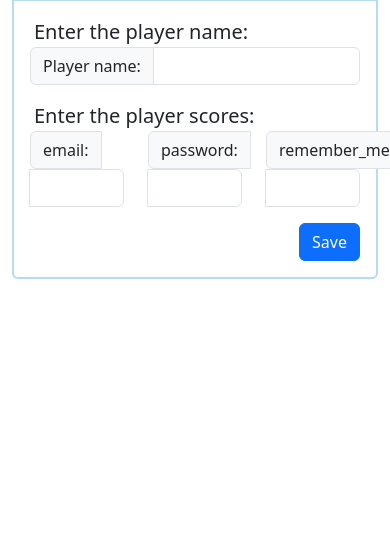
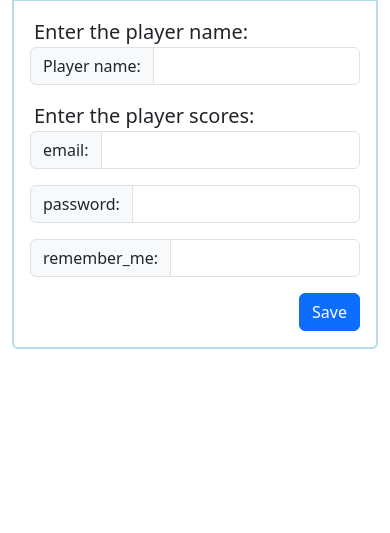
Before and after one commit to danielcaballero88/board-game-scoring, a Django app: template scoring/templates/scoring/score_create.html in a window 390 px wide. Shown: the part 101-634 px from the top of the page. Run offline with Django 5.2, Linux system fonts and the light colour scheme; the template is opened without the code that fills it: values that come from a table or form of the project are taken from there, others are empty; some libraries are stand-ins or nearby versions.

Commit message:
Improve columns in score create view

```diff
--- a/scoring/templates/scoring/score_create.html
+++ b/scoring/templates/scoring/score_create.html
@@ -44,7 +44,7 @@
             <div class="row">
               {% for field in form.visible_fields %}
                 {% if field.name != 'name' %}
-                  <div class="col-4">
+                  <div class="col-12 col-md-6 col-lg-4">
                     <div class="input-group mb-3">
                       <span class="input-group-text" id="{{ field.name }}-addon">{{ field.name }}:</span>
                       <input type="number"
```
